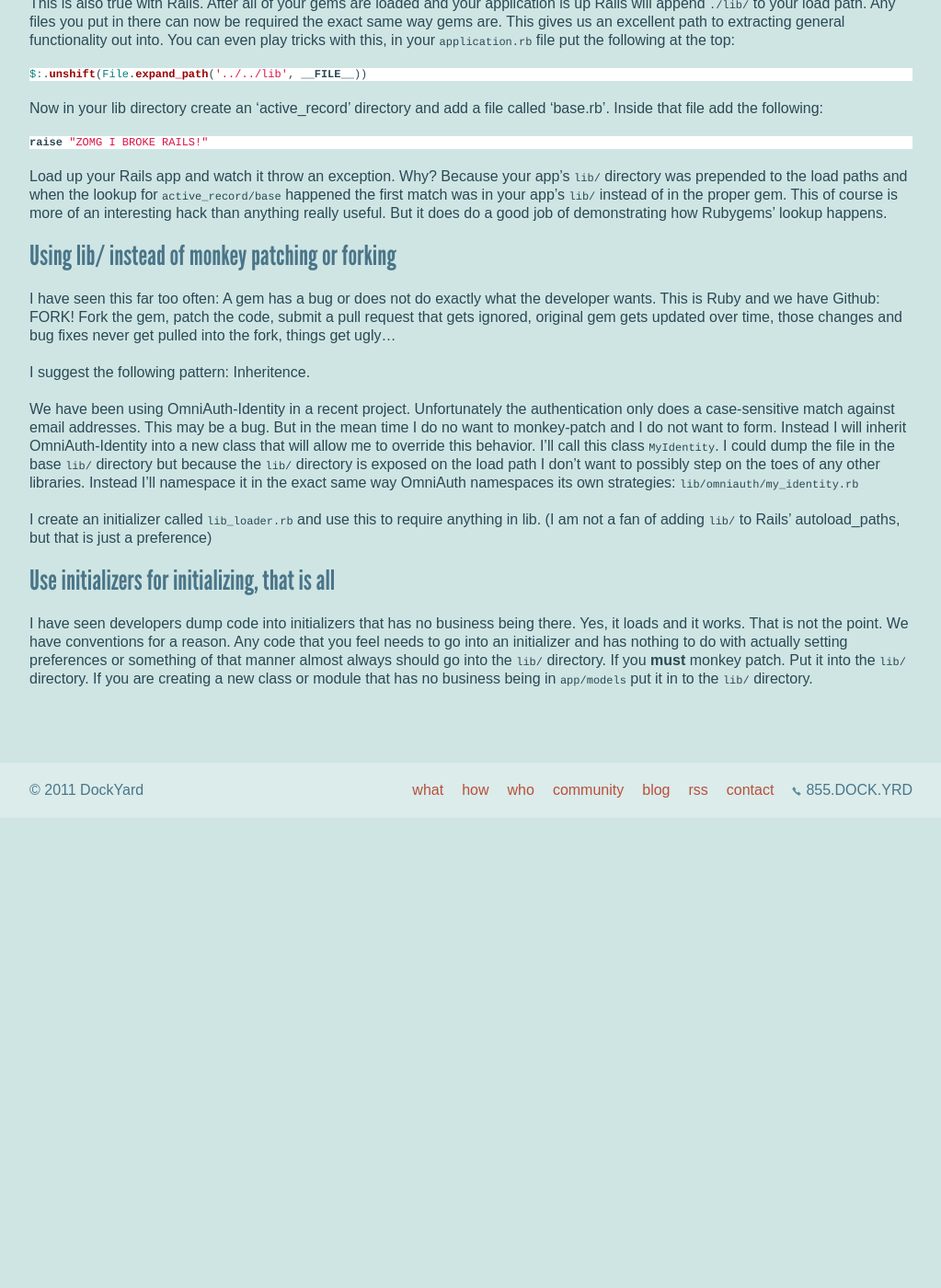
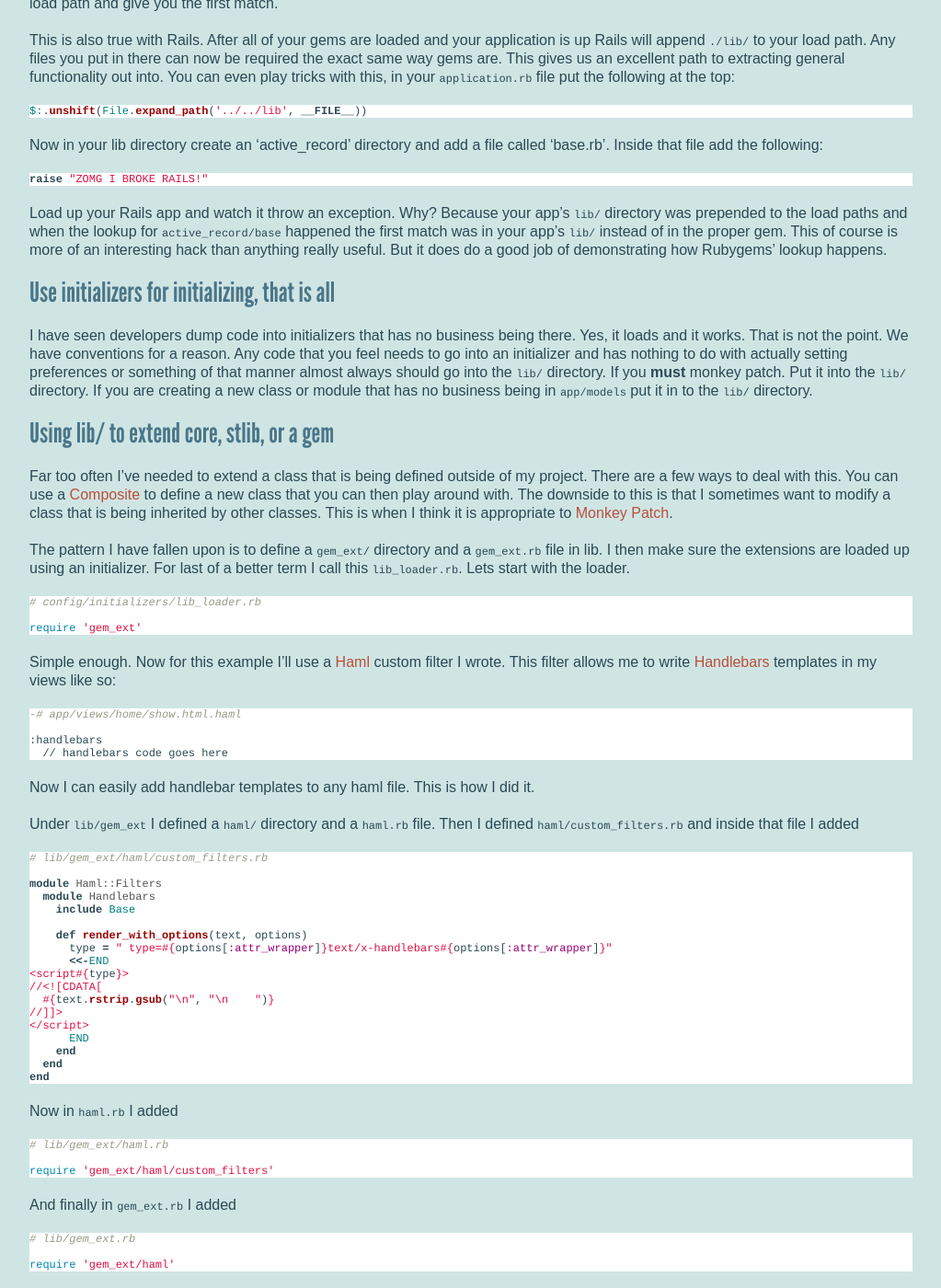
Before and after one commit to Hakon/reefpoints, a Jekyll site: the page built from _posts/2011-11-13-love-your-lib-directory.md, in a window 1280 px wide and 1400 px high, scrolled down 1261 px. Shown: the whole window at 92% size, without its empty margins (128-1151 px from the left). Built offline with Jekyll 4.4.1, drawn with Linux system fonts in a browser that asks for light colours; Markdown is read by kramdown in place of the engine named in the settings; comment, search, counter and statistics services are not loaded; before the commit the page ends 2150 px from its top, so only the background shows below that; some of the changed text lies outside the part shown.

Commit message:
Finished post

```diff
--- a/_posts/2011-11-13-love-your-lib-directory.md
+++ b/_posts/2011-11-13-love-your-lib-directory.md
@@ -6,7 +6,10 @@ author: Brian Cardarella
 twitter: bcardarella
 github: bcardarella
 category: ruby
+social: true
 ---
+
+[Be sure to check out Bryan Helmkamp's blog post on the same topic](http://www.rubyflow.com/items/7166-what-code-goes-in-the-lib-directory)
 
 The `lib/` directory is the Red Headded Stepchild of your Rails
 application. Let's discuss some conventions for keeping it clean and
@@ -73,31 +76,6 @@ app's `lib/` instead of in the proper gem. This of course is more of an interest
 useful. But it does do a good job of demonstrating how Rubygems' lookup
 happens.
 
-#### Using lib/ instead of monkey patching or forking ####
-
-I have seen this far too often: A gem has a bug or does not do exactly
-what the developer wants. This is Ruby and we have Github: FORK! Fork
-the gem, patch the code, submit a pull request that gets ignored, original
-gem gets updated over time, those changes and bug fixes never
-get pulled into the fork, things get ugly...
-
-I suggest the following pattern: Inheritence.
-
-We have been using OmniAuth-Identity in a recent project. Unfortunately
-the authentication only does a case-sensitive match against email
-addresses. This may be a bug. But in the mean time I do no want to
-monkey-patch and I do not want to form. Instead I will inherit
-OmniAuth-Identity into a new class that will allow me to override this
-behavior. I'll call this class `MyIdentity`. I could dump the file in
-the base `lib/` directory but because the `lib/` directory is exposed on
-the load path I don't want to possibly step on the toes of any other
-libraries. Instead I'll namespace it in the exact same way OmniAuth
-namespaces its own strategies: `lib/omniauth/my_identity.rb`
-
-I create an initializer called `lib_loader.rb` and use this to require
-anything in lib. (I am not a fan of adding `lib/` to Rails'
-autoload_paths, but that is just a preference)
-
 #### Use initializers for initializing, that is all ####
 
 I have seen developers dump code into initializers that has no business
@@ -108,3 +86,117 @@ something of that manner almost always should go into the `lib/`
 directory. If you **must** monkey patch. Put it into the `lib/`
 directory. If you are creating a new class or module that has no
 business being in `app/models` put it in to the `lib/` directory.
+
+#### Using lib/ to extend core, stlib, or a gem ####
+
+Far too often I've needed to extend a class that is being defined
+outside of my project. There are a few ways to deal with this. You can
+use a [Composite](http://en.wikipedia.org/wiki/Composite_pattern) to
+define a new class that you can then play around with. The downside to
+this is that I sometimes want to modify a class that is being inherited
+by other classes. This is when I think it is appropriate to [Monkey
+Patch](http://en.wikipedia.org/wiki/Monkey_patch).
+
+The pattern I have fallen upon is to define a `gem_ext/` directory and a
+`gem_ext.rb` file in lib. I then make sure the extensions are loaded up
+using an initializer. For last of a better term I call this
+`lib_loader.rb`. Lets start with the loader.
+
+{% highlight ruby %}
+# config/initializers/lib_loader.rb
+
+require 'gem_ext'
+{% endhighlight %}
+
+Simple enough. Now for this example I'll use a [Haml](http://haml-lang.com/) custom filter I wrote.
+This filter allows me to write [Handlebars](http://handlebarsjs.com)
+templates in my views like so:
+
+{% highlight haml %}
+-# app/views/home/show.html.haml
+
+:handlebars
+  // handlebars code goes here
+{% endhighlight %}
+
+Now I can easily add handlebar templates to any haml file. This is how I
+did it.
+
+Under `lib/gem_ext` I defined a `haml/` directory and a `haml.rb` file. Then I defined `haml/custom_filters.rb` and inside that file
+I added
+
+{% highlight ruby %}
+# lib/gem_ext/haml/custom_filters.rb
+
+module Haml::Filters
+  module Handlebars
+    include Base
+
+    def render_with_options(text, options)
+      type = " type=#{options[:attr_wrapper]}text/x-handlebars#{options[:attr_wrapper]}"
+      <<-END
+<script#{type}>
+//<![CDATA[
+  #{text.rstrip.gsub("\n", "\n    ")}
+//]]>
+</script>
+      END
+    end
+  end
+end
+{% endhighlight %}
+
+Now in `haml.rb` I added
+
+{% highlight ruby %}
+# lib/gem_ext/haml.rb
+
+require 'gem_ext/haml/custom_filters'
+{% endhighlight %}
+
+And finally in `gem_ext.rb` I added
+
+{% highlight ruby %}
+# lib/gem_ext.rb
+
+require 'gem_ext/haml'
+{% endhighlight %}
+
+This gives me a very clean approach to extending classes without
+worrying about muddying up the load path with name collisions or other
+surprises. In addition this pattern can
+be repeated for `Core` and `Stdlib` classes in `core_ext` and `stdlib_ext`
+respectively.
+
+#### Using lib/ as a pattern to extracting Rubygems ####
+
+A pattern I have fallen upon when wanting to extract functionality out
+of an app into a Rubygem has been to first extract that code into the
+lib directoy. From there I have a nice way to test the code in
+isolation. I am also forced to write the code as a class independent
+from my app. After I am satisfied with what I have I can think about
+extracting that into an external gem.
+
+A great example of this is something that [Patrick Robertson](http://p-rob.me) wrote for
+[BostonRB](http://bostonrb.org)
+
+We wanted to show the next upcoming event at the top of the website. All
+of our events are stored in a Google Calendar. Unfortunately most of the
+Google Calendar gems out there are crap. Patrick decided to roll his
+own.
+
+You can see that the [boston_rb_calendar.rb](https://github.com/bostonrb/bostonrb/blob/master/lib/boston_rb_calendar.rb)
+is requiring several files just like any Gem would. Because of the
+isolation [he was able to test the class very easily](https://github.com/bostonrb/bostonrb/blob/master/spec/lib/boston_rb_calendar_spec.rb).
+
+From here, if Patrick wanted to release this as a gem it wouldn't take
+too much effort. Some renaming of classes would be required but he has
+all of the major parts in place.
+
+#### Go forth in show some <3<3<3<3 ####
+
+Keeping your code clean pays itself forward in many way. The team you
+are apart of or the team you are handing off to will thank you. Heck,
+your future self might thank you. The patterns I've described here are
+ones that I have found success with. If you have noticed other patterns
+concerning the `lib/` directory please feel free to comment!
```
